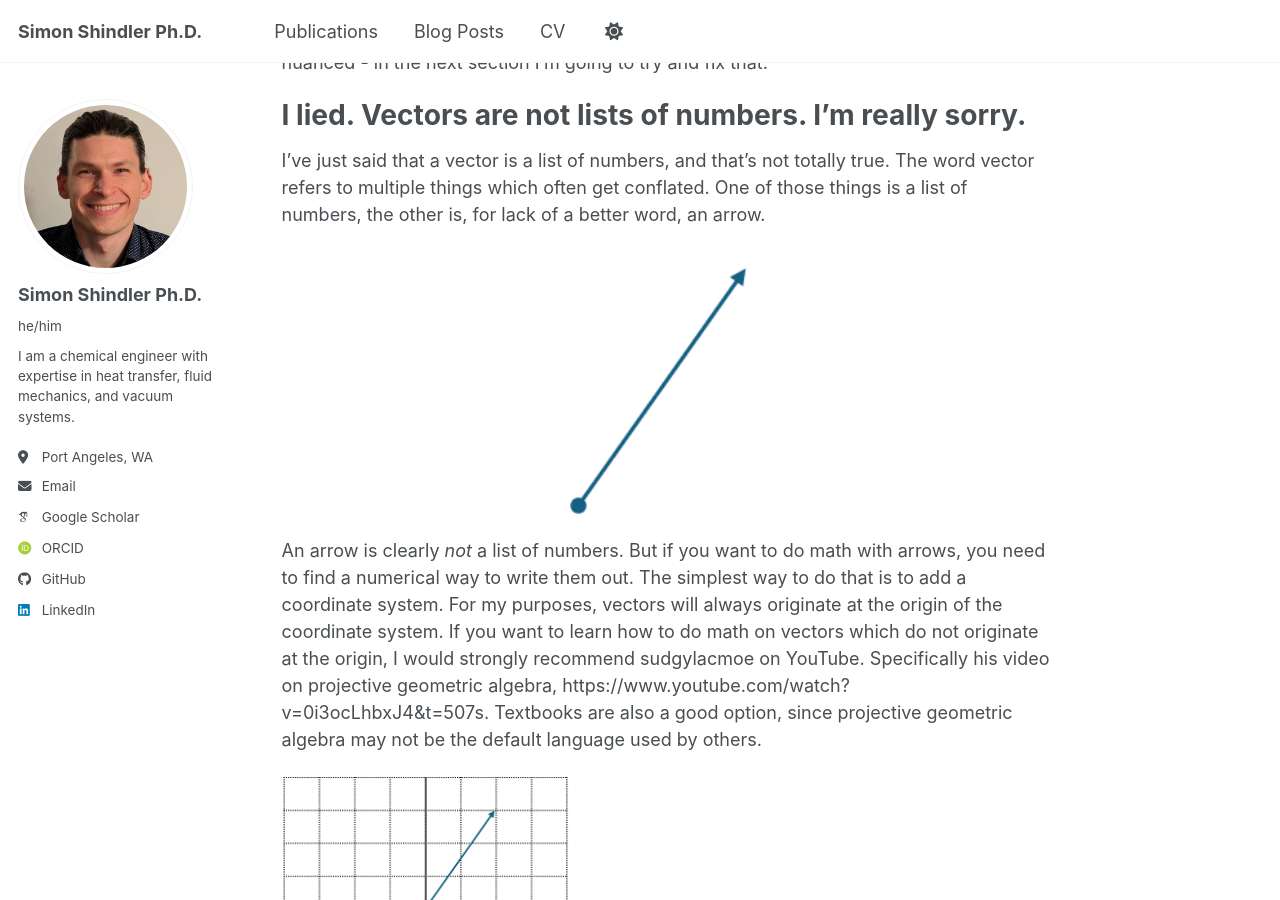
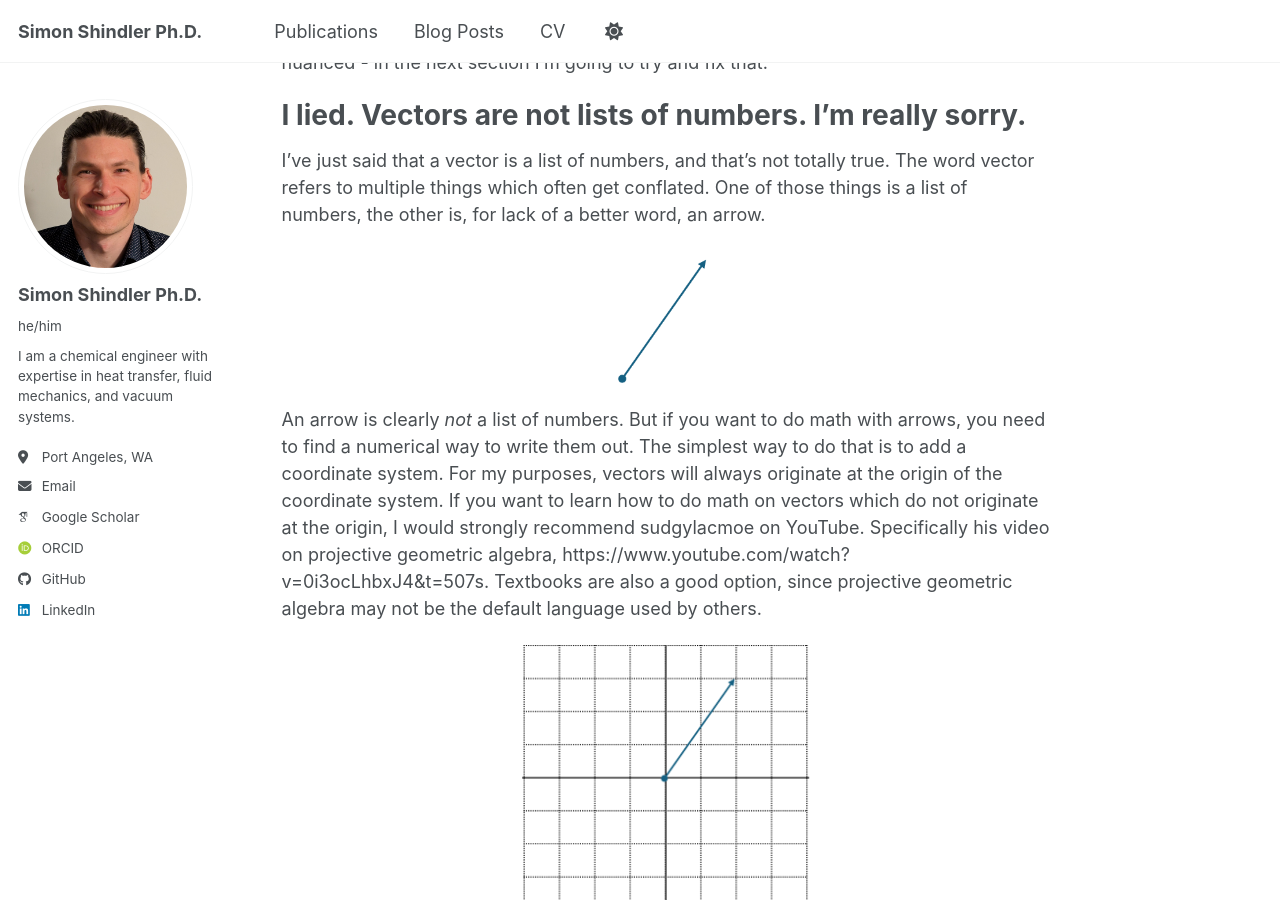
Before and after one commit to sgshindler/sgshindler.github.io, a Jekyll site: the page built from _posts/2026-05-30-Tensors.md, in a window 1280 px wide and 900 px high, scrolled down 2244 px. Built offline with Jekyll 4.4.1, drawn with Linux system fonts in a browser that asks for light colours; some web fonts are replaced; a script bundle is joined from its source files by our own code; library files that are not in the unit come from our copies.

Commit message:
Update 2026-05-30-Tensors.md

```diff
--- a/_posts/2026-05-30-Tensors.md
+++ b/_posts/2026-05-30-Tensors.md
@@ -69,21 +69,27 @@
 
 <p align="center">
   <img src="https://sgshindler.github.io/images/blog_posts/20260530_fig1.png"
-       style="width:2in">
+       style="width:1in">
 </p>
 
 An arrow is clearly *not* a list of numbers. But if you want to do math with arrows, you need to find a numerical way to write them out. The simplest way to do that is to add a coordinate system. For my purposes, vectors will always originate at the origin of the coordinate system. If you want to learn how to do math on vectors which do not originate at the origin, I would strongly recommend sudgylacmoe on YouTube. Specifically his video on projective geometric algebra, https://www.youtube.com/watch?v=0i3ocLhbxJ4&t=507s. Textbooks are also a good option, since projective geometric algebra may not be the default language used by others.
 
-<img src="https://sgshindler.github.io/images/blog_posts/20260530_fig2.png"
+<p align="center">
+  <img src="https://sgshindler.github.io/images/blog_posts/20260530_fig2.png"
      style="width:3in">
+</p>
+
+
 Next, I'm going to define a basis. A basis (in 2D) consists of two orthogonal vectors with a length of 1. I'll call the one which points in the 'x' direction $$\mathbf{e_1}$$ and the one in the 'y' direction $$\mathbf{e_2}$$. We can multiply these basis vectors by scalar numbers and add them together to get any vector in our 2D vector space. For instance, you might have,
 
 $$ \mathbf{v} = v_1*\mathbf{e_1}+v_2*\mathbf{e_2} $$
 
 which is graphically represented by the image:
 
-<img src="https://sgshindler.github.io/images/blog_posts/20260530_fig3.png"
+<p align="center">
+  <img src="https://sgshindler.github.io/images/blog_posts/20260530_fig3.png"
      style="width:3in">
+</p>
 
 Often, the unit vectors are dropped, which recovers the framing of the vector as a list of numbers.
 
@@ -91,8 +97,10 @@
 
 The unit vectors are often unimportant, but the basis vectors I chose were arbitrary, so I could have ended up with a totally different list of numbers if I chose a different basis.
 
-<img src="https://sgshindler.github.io/images/blog_posts/20260530_fig4.png"
-     style="width:2in">
+<p align="center">
+  <img src="https://sgshindler.github.io/images/blog_posts/20260530_fig4.png"
+     style="width:3in">
+</p>
 
 Despite the ubiquitous representation of vectors as lists of numbers, arrows are clearly *not* lists of numbers. They're represented that way because, once you choose a set of basis vectors, you can represent an arrow as a list of numbers. In short, tensors generalize that idea to matrices. You can represent a tensor as a matrix *only if you've chosen a basis*. This idea is really the key idea in distinguishing a matrix from a tensor, but I've never found it to be a very satisfying explanation on its own, so I'm going to keep going.
 
```
